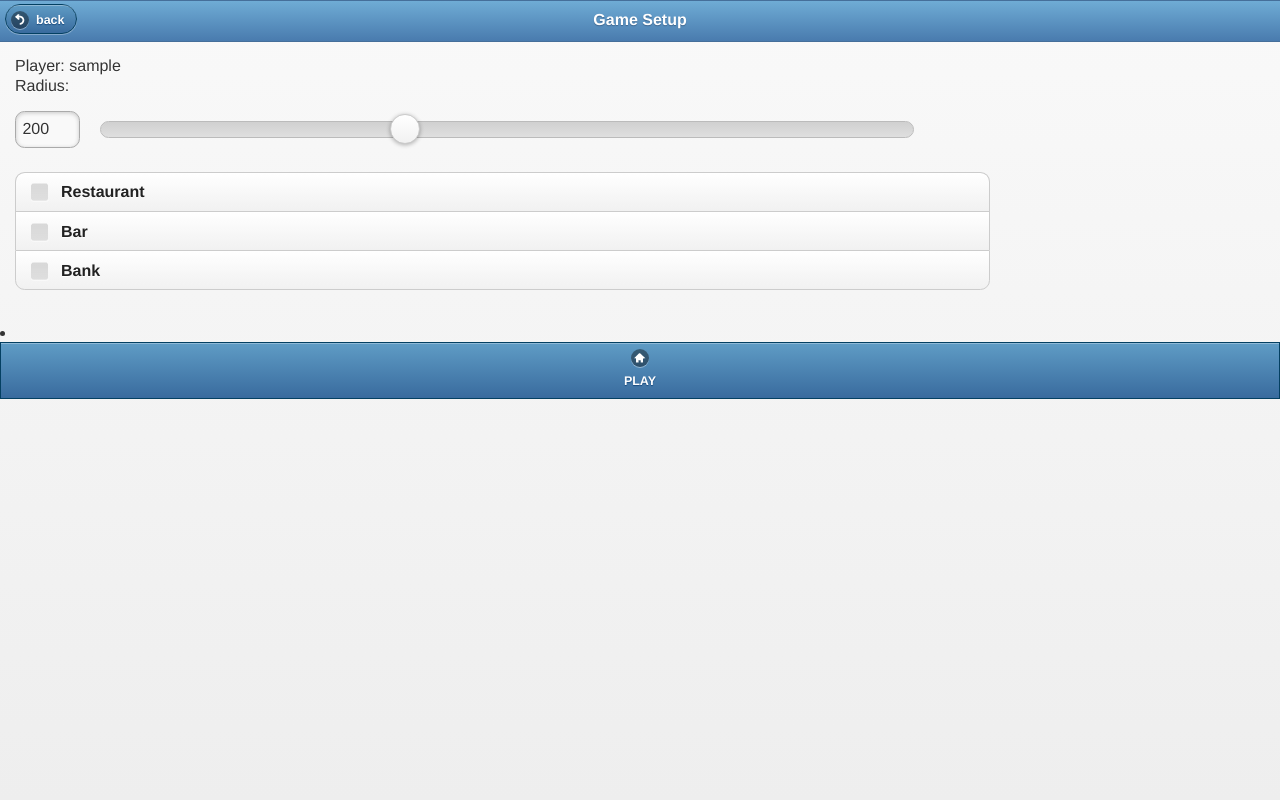
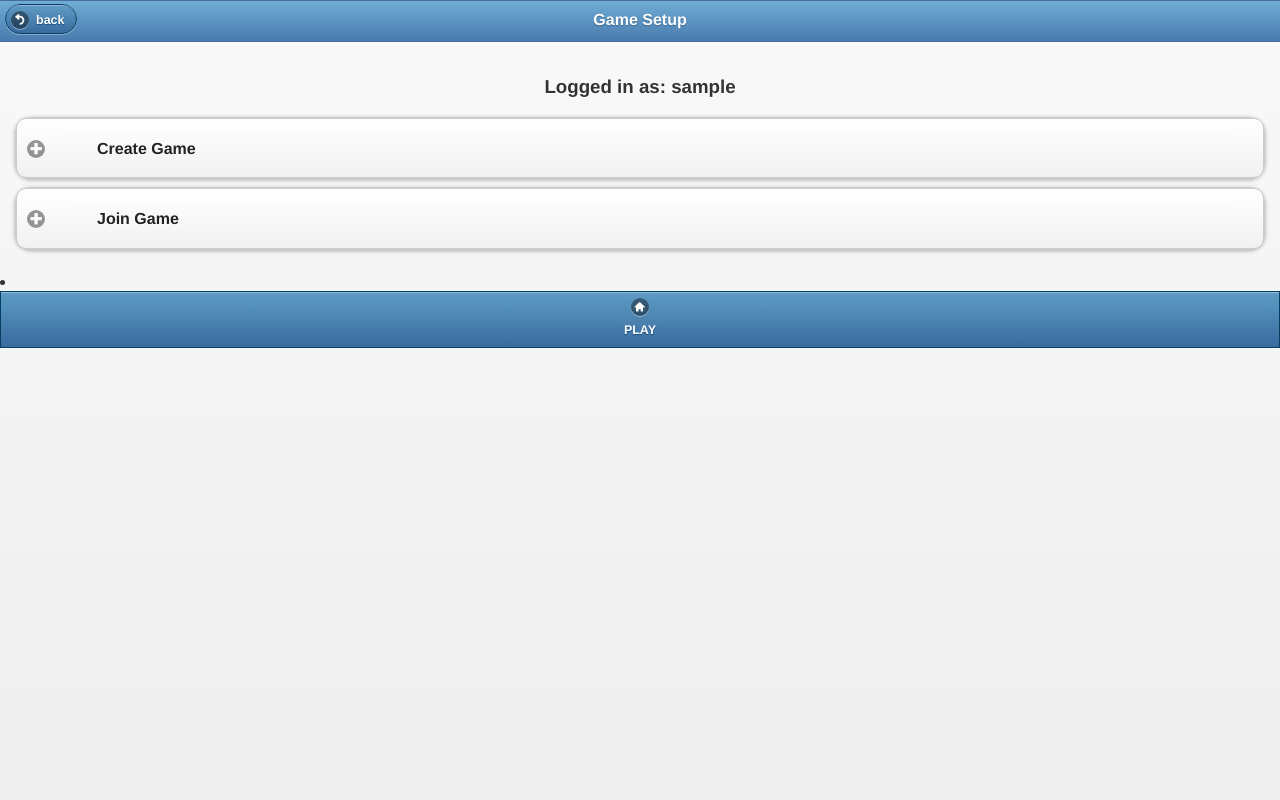
Before and after one commit to skasberger/map-your-city, a Flask app: page /setup/mp/ffa in a window 1280 px wide. Run offline with Flask 2, Linux system fonts and the light colour scheme; the visitor is signed in with stand-in values (Sample User, id 1); tables that the repository leaves empty hold one stand-in row (values such as "Sample post"); some libraries are stand-ins or nearby versions.

Commit message:
add first and second presentation; add multiplayer setup and login views

```diff
--- a/mapyourcity/static/js/map.js
+++ b/mapyourcity/static/js/map.js
@@ -64,7 +64,7 @@ function parseOverpassJSON(overpassJSON, callbackNode) {
     if (p.type == 'node') {
         p.coordinates = [p.lon, p.lat];
         p.geometry = {type: 'Point', coordinates: p.coordinates};
-        p.tags.id=p.id;
+        p.tags.id=p.id; // openstreetmap object_id
         nodes[p.id] = p;
         if (typeof callbackNode === 'function') callbackNode(p);
     }
--- a/mapyourcity/templates/setup_mp_ffa.html
+++ b/mapyourcity/templates/setup_mp_ffa.html
@@ -10,23 +10,92 @@
 	<h1>Game Setup</h1>
 </div>
 <div id="content" height="100%" data-role="content">
-	Player: {{ g.player.username }}
-
-	<label for="slider-0">Radius:</label>
-	<input type="range" name="radius" id="slider-0" value="200" min="20" max="500"  />
-
-	<div data-role="fieldcontain">
-		<fieldset data-role="controlgroup">
-			<label for="osmobject-restaurant">Restaurant</label>
-			<input type="checkbox" name="osmobject-restaurant" id="osmobject-restaurant" class="custom" />
-			<label for="osmobject-bar">Bar</label>
-			<input type="checkbox" name="osmobject-bar" id="osmobject-bar" class="custom" />
-			<label for="osmobject-bank">Bank</label>
-			<input type="checkbox" name="osmobject-bank" id="osmobject-bank" class="custom" />
-		</fieldset>
+	{% if error %}<p class=error><strong>Error:</strong> {{ error }}{% endif %}
+	<div align="center">
+		<h3>Logged in as: {{ g.player.username }}</h3>
+	</div>
+	<div data-role="collapsible" data-content-theme="b">
+		<h3 data-role="button">Create Game</h3>
+		<div data-role="fieldcontain" class="ui-hide-label">
+			<label for="gamename" class="ui-hidden-accessible">Game Title:</label>
+			<input type="text" name="gamename" id="gamename" value="" data-clear-btn="true" placeholder="Game Title" />
+		</div>
+		<div class="numTeams" id="numTeams" data-role="fieldcontain">
+			<fieldset data-role="controlgroup">
+				<label for="numTeams">Number of Teams:</label>
+				<input id="numTeams" name="gamemaxteams" value="2" min="2" max="4" data-highlight="true" type="range">
+			</fieldset>
+		</div>
+		<div class="numPlayersTeam" id="numPlayersTeam" data-role="fieldcontain">
+			<fieldset data-role="controlgroup">
+				<label for="numPlayersTeam">Number of Players:</label>
+				<input id="numPlayersTeam" name="gamemaxplayer" value="2" min="2" max="12" data-highlight="true"type="range">
+			</fieldset>
+		</div>
+		<div class="timelimit" id="timelimit" data-role="fieldcontain">
+			<fieldset data-role="controlgroup">
+				<label for="timelimit">Timelimit in Minutes</label>
+				<input id="timelimit" name="gameduration" value="2" min="1" max="360" data-highlight="true"type="range">
+			</fieldset>
+		</div>
+		<div data-role="fieldcontain" class="ui-hide-label">
+			<label for="gamesecret" class="ui-hidden-accessible">Game Secret</label>
+			<input type="text" name="gamesecret" id="gamesecret" value="" data-clear-btn="true" placeholder="Game Secret (leave empty for none)" />
+		</div>
+		<div class="gameobjects" id="gameobjects" data-role="fieldcontain">
+			<label for="gameobjects">Items to verify</label>
+			<fieldset data-role="controlgroup">
+				<label for="gameobjectrestaurant">Restaurant</label>
+				<input type="checkbox" name="gameobjectrestaurant" id="gameobjectrestaurant" class="custom" />
+				<label for="gameobjectbar">Bar</label>
+				<input type="checkbox" name="gameobjectbar" id="gameobjectbar" class="custom" />
+				<label for="gameobjectbank">Bank</label>
+				<input type="checkbox" name="gameobjectbank" id="gameobjectbank" class="custom" />
+			</fieldset>
+		</div>
+		<button data-disabled="false" id="send" class="ui-btn-hidden" type="button" data-theme="c" onclick="sendDataCreateGame();">Submit</button>
+	</div>
+	<div data-role="collapsible" data-content-theme="b">
+		<ul data-role="listview" data-divider-theme="b" data-inset="true">
+			<li data-role="list-divider" role="heading">Open Games (without secret)</li>
+			{% for game in Games %}
+			<li data-theme="c"><a  onclick="sendDataJoinGame({{ game.id }});" data-transition="slide">{{ game.gamempffa.name }} : {{ game.region }}</a></li>
+			{% endfor %}
+		</ul>
+		<h3 data-role="button">Join Game</h3>
+		<a href="{{url_for('setup_mp_ffa')}}" data-role="button" data-theme="a">Refresh List</a>
 	</div>
 </div>
 <div id="nav" data-role="navbar" data-iconpos="top">
 	<li><a href="{{url_for('mp_ffa')}}" data-transition="fade" data-theme="b" data-icon="home">PLAY</a></li>
 </div>
-{% endblock %}
+
+<script>
+function sendDataCreateGame() {
+	$.getJSON('{{ url_for('create_mp_ffa') }}', {
+		GameName: $('input[name="gamename"]').val(),
+		GameRegion: 'graz',
+		GameDuration: $('input[name="gameduration"]').val(),
+		GameSecret: $('input[name="gamesecret"]').val(),
+		GameMaxTeams: $('input[name="gamemaxteams"]').val(),
+		GameMaxPlayers: $('input[name="gamemaxplayers"]').val(),
+		GameObjectRestaurant: $('input[name="gameobjectrestaurant"]').is(':checked'),
+		GameObjectBar: $('input[name="gameobjectbar"]').is(':checked'),
+		GameObjectBank: $('input[name="gameobjectbank"]').is(':checked'),
+	},
+	function(data) {
+		alert(data.result);
+	});
+	return true;
+}
+
+function sendDataJoinGame(gameid) {
+	$.getJSON('{{ url_for('join_mp_ffa') }}', {
+		GameID: gameid
+	},
+	function(data) {
+		alert(data.result);
+	});
+	return true;
+}
+</script>{% endblock %}
--- a/mapyourcity/views.py
+++ b/mapyourcity/views.py
@@ -1,5 +1,5 @@
 from mapyourcity import app, db
-from mapyourcity.models import Player, HistoryGeo, Game, Team, Scores, History
+from mapyourcity.models import Player, HistoryGeo, Game, Team, Scores, History, Game_mp_ffa
 from flask import Flask, request, session, g, jsonify, redirect, url_for, abort, render_template, flash
 from datetime import datetime
 
@@ -78,6 +78,7 @@ def verifyOsm():
   object_attribute.append(request.args.get('ObjectAttrWheel', '', type=str))
   object_attribute.append(request.args.get('ObjectAttrVeg', '', type=str))
   object_attribute.append(request.args.get('ObjectAttrSmo', '', type=str))
+  g.player.set_actual_region(object_latlng)
   score = History(g.player.game.id, g.player.id,'osm')
   history_id = g.player.score.update(1)
   geo = HistoryGeo(history_id, object_id, object_name, object_type, object_attribute, object_latlng)
@@ -102,7 +103,7 @@ def sp_ffa():
   #db.session.add(newGame)
   #db.session.commit()
   #session['GameID'] = GameSp.query.filter_by(session_start=now).id
-  g.player.game = Game(player_id=g.player.id, region='graz', game_type='singleplayer',game_mode='ffa')
+  g.player.game = Game(player_id=g.player.id, region='graz', game_type=1,game_mode='ffa')
   db.session.commit()
   return render_template('game_sp_ffa.html')
 
@@ -118,7 +119,45 @@ def sp_motw():
 def setup_mp_ffa():
   if not g.player:
     return redirect(url_for('login'))
-  return render_template('setup_mp_ffa.html')
+  '''if request.method == 'POST':
+    if not request.form['gametitle']:
+      error = 'You have to enter a game title'
+    else:
+      if g.player.game is not None:
+        g.player.game.close_game()
+      g.player.game = Game(g.player.id, request.form['gameregion'],2, 'ffa')
+      g.player.game.gamempffa = Game_mp_ffa('Testgame',10, 'password', 4, 4,True,True,False)
+      db.session.commit()'''
+      #return redirect(url_for('login'))
+  return render_template('setup_mp_ffa.html', Games = Game.query.filter_by(is_active=True))
+
+@app.route('/setup/mp/ffa/create')
+def create_mp_ffa():
+  if not g.player:
+    return jsonify(result="You must be logged in to create a game!")
+  game_name = request.args.get('GameName', '',str)
+  game_region = request.args.get('GameRegion', '',str)
+  game_duration = request.args.get('GameDuration', 0,int)
+  game_secret = request.args.get('GameSecret', '',str)
+  game_maxteams = request.args.get('GameMaxTeams', 0,int)
+  game_maxplayers = request.args.get('GameMaxPlayers', 0,int)
+  game_object_restaurant = request.args.get('GameObjectRestaurant',bool)
+  game_object_bar = request.args.get('GameObjectBar',bool)
+  game_object_bank = request.args.get('GameObjectBank',bool)
+  if g.player.game is not None:
+    g.player.game.close_game()
+  g.player.game = Game(g.player.id, game_region,2, 'ffa')
+  g.player.game.gamempffa = Game_mp_ffa(game_name,game_duration,game_secret, game_maxteams, game_maxplayers,game_attribute_wheelchair,game_attribute_smoking,game_attribute_vegetarian,game_object_restaurant,game_object_cafe,game_object_bar,game_object_snack)
+  db.session.commit()
+  return jsonify(result=g.player.game.gamempffa.name)
+
+@app.route('/setup/mp/ffa/join')
+def join_mp_ffa():
+  if not g.player:
+    return jsonify(result="You must be logged in to create a game!")
+  g.player.game = Game.query.filter_by(id=request.args.get('GameID',int)).first()
+  db.session.commit()
+  return jsonify(result=g.player.game.gamempffa.name)
 
 # COMMENTS
 @app.route('/mp/ffa')
@@ -173,8 +212,9 @@ def scores():
     return redirect(url_for('login'))
   #if(datetime.weekday()==1):
     #Player.query.get().all().scores.all().reset_points_week()
-  scores=Scores.query.order_by('score_all desc').limit(10)
-  return render_template('scores.html', Scores=scores)
+  #scores=Scores.query.order_by('score_all desc').limit(10)
+  players = g.player.game.players.all()
+  return render_template('scores.html', Players=players)
 
 # COMMENTS
 # @app.route('/score/<playerid>')
```
Also changed, not shown: mapyourcity/models.py (+33 -20 lines), 4 other files.
